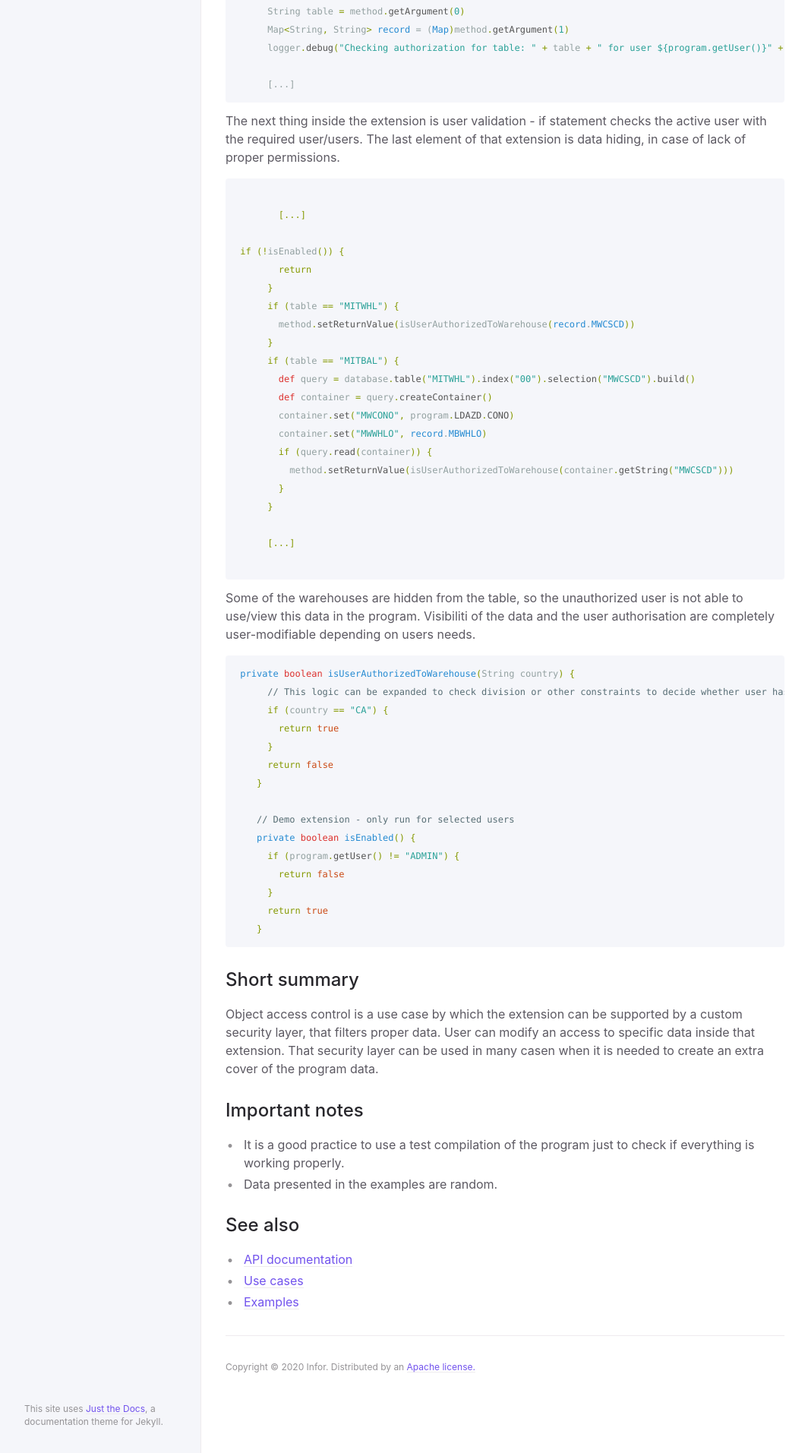
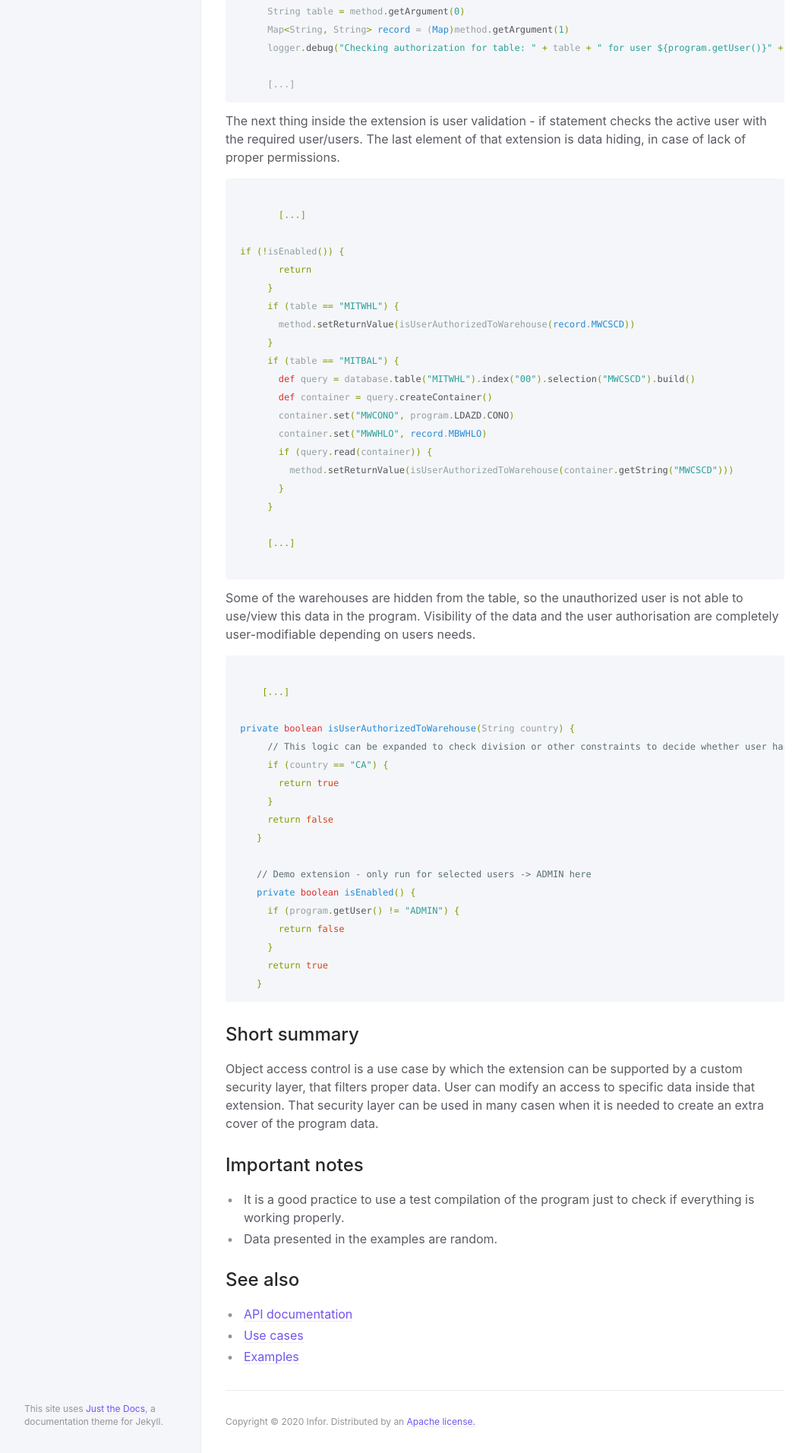
Before and after one commit to infor-cloud/xtendm3, a Jekyll site: the page built from docs/examples/Use_cases/object-access-control.md, in a window 1280 px wide. Shown: the part 1455-3368 px from the top of the page at 76% size, without its empty margins (107-1171 px from the left). Built offline with Jekyll 4.4.1, drawn with Linux system fonts in a browser that asks for light colours.

Commit message:
Minor text update

````diff
--- a/docs/examples/Use_cases/object-access-control.md
+++ b/docs/examples/Use_cases/object-access-control.md
@@ -76,9 +76,12 @@ Extension is taking the data from the warehouse table. After that all records in
 
  ```
 
- Some of the warehouses are hidden from the table, so the unauthorized user is not able to use/view this data in the program. Visibiliti of the data and the user authorisation are completely user-modifiable depending on users needs.
+ Some of the warehouses are hidden from the table, so the unauthorized user is not able to use/view this data in the program. Visibility of the data and the user authorisation are completely user-modifiable depending on users needs.
 
  ```groovy
+
+     [...]
+
  private boolean isUserAuthorizedToWarehouse(String country) {
       // This logic can be expanded to check division or other constraints to decide whether user has access or not
       if (country == "CA") {
@@ -87,7 +90,7 @@ Extension is taking the data from the warehouse table. After that all records in
       return false
     }
 
-    // Demo extension - only run for selected users
+    // Demo extension - only run for selected users -> ADMIN here
     private boolean isEnabled() {
       if (program.getUser() != "ADMIN") {
         return false
````
